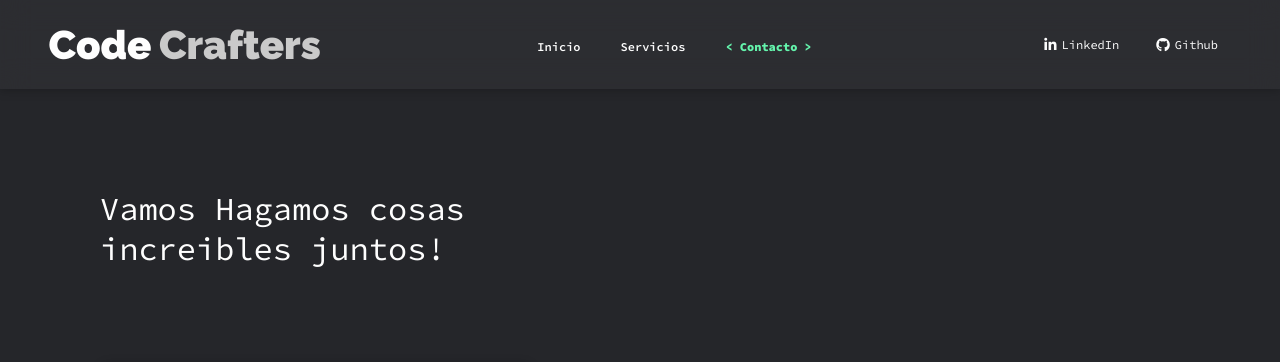
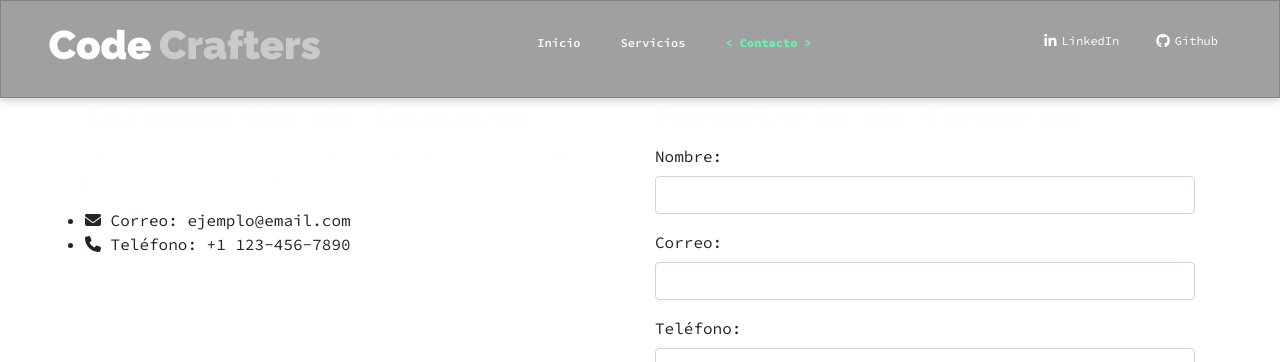
Before and after one commit to JazMart12/examenParcial2, a PHP site: page /cursoPHP/contacto.html in a window 1280 px wide. Shown: the top 362 px of the page. Run offline with PHP 8.4, Linux system fonts and the light colour scheme; some libraries are stand-ins or nearby versions.

Commit message:
agregue formulario

```diff
--- a/ExamenParcial2/contacto.html
+++ b/ExamenParcial2/contacto.html
@@ -8,9 +8,9 @@
     <title>Code Crafters</title>
     <script src="https://kit.fontawesome.com/e674bba739.js" crossorigin="anonymous"></script>
     <link rel="stylesheet" href="style.css">
+    <link rel="stylesheet" href="https://maxcdn.bootstrapcdn.com/bootstrap/4.5.2/css/bootstrap.min.css">
 
 </head>
-
 <body>
 
     <!-- Encabezado -->
@@ -42,12 +42,47 @@
                 </li>
             </ul>
         </div>
-
-
     </section>
 <!-- fin Encabezado -->
 
-
+<div class="container">
+    <div class="row">
+        <div class="col-md-6">
+            <div class="contact-info">
+                <h2>Información de Contacto</h2>
+                <p>¡Estamos aquí para ayudarte! Contáctanos para cualquier pregunta o comentario.</p>
+                <ul>
+                    <li><i class="fa fa-envelope"></i> Correo: ejemplo@email.com</li>
+                    <li><i class="fa fa-phone"></i> Teléfono: +1 123-456-7890</li>
+                </ul>
+            </div>
+        </div>
+        <div class="col-md-6" style="">
+            <div class="contact-form">
+                <h2>Formulario de Contacto</h2>
+                <form action="formulario_contactanos.php" method="post">
+                    <div class="form-group">
+                        <label for="nombre">Nombre:</label>
+                        <input type="text" class="form-control" id="nombre" name="nombre" required>
+                    </div>
+                    <div class="form-group">
+                        <label for="correo">Correo:</label>
+                        <input type="email" class="form-control" id="correo" name="correo" required>
+                    </div>
+                    <div class="form-group">
+                        <label for="telefono">Teléfono:</label>
+                        <input type="tel" class="form-control" id="telefono" name="telefono">
+                    </div>
+                    <div class="form-group">
+                        <label for="mensaje">Mensaje:</label>
+                        <textarea class="form-control" id="mensaje" name="mensaje" rows="4" required></textarea>
+                    </div>
+                    <button type="submit" class="btn btn-primary">Enviar</button>
+                </form>
+            </div>
+        </div>
+    </div>
+</div>
 
 <!-- Pie de pagina -->
     <section id="footer">
--- a/ExamenParcial2/style.css
+++ b/ExamenParcial2/style.css
@@ -1223,16 +1223,12 @@
   margin: 10px;
   opacity: 0;
 }
-<<<<<<< HEAD
-
-=======
->>>>>>> 0999cd3698876ab00b241867925100ecf3bfbb22
 #titulo-ten{
-  font-family: "Raleway", sans-serif;
   font-weight: 700;
   color:  #64f4ac;
 }
-<<<<<<< HEAD
-
-=======
->>>>>>> 0999cd3698876ab00b241867925100ecf3bfbb22
+#tit-ser{
+  font-weight: 700;
+  color:  #64f4ac;
+  text-align: center;
+}
```
Also changed, not shown: ExamenParcial2/Servicios.html (+9 -6 lines), formulario_contactanos.php (added, +30 -0 lines).
